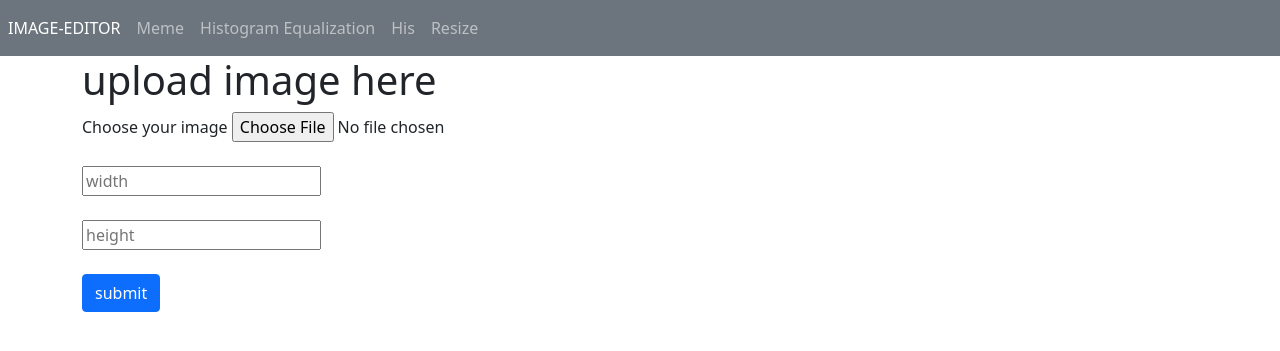
After one commit to jitendrapitchuka/Image_editor, a Django app: page /reseize/ in a window 1280 px wide. The commit adds this page. Shown: the top 351 px of the page. Run offline with Django 4.2, Linux system fonts and the light colour scheme.

Commit message:
working on download and completed resize function

```diff
--- a/image_editor/urls.py
+++ b/image_editor/urls.py
@@ -23,5 +23,7 @@ urlpatterns = [
     path('histogram/',views.histogram,name='histogram'),
     path('his/',views.histrgb,name='his'),
     path('',views.index,name='index'),
+    path('reseize/',views.resize,name='resize'),
+
     #path('output_meme',views.output_meme,name="meme_output")
 ]
--- a/my_app/templates/base.html
+++ b/my_app/templates/base.html
@@ -25,6 +25,9 @@
         <li class="nav-item">
           <a class="nav-link" href="{%url 'his'%}">His</a>
         </li>
+        <li class="nav-item">
+          <a class="nav-link" href="{%url 'resize'%}">Resize</a>
+        </li>
       </ul>
 
       </nav>
--- /dev/null
+++ b/my_app/templates/resize.html
@@ -0,0 +1,17 @@
+{%extends "base.html"%}
+{%block content%}
+<form method="POST" enctype="multipart/form-data" >
+    {%csrf_token%}
+    <h1>upload image here</h1>
+    <label for="myfile1">Choose your  image</label>
+            <input type="file" id="myfile1" name="myfile1"><br><br>
+            <input type="text" name="file1_width" placeholder="width"><br><br>
+            <input type="text" name="file1_height" placeholder="height"><br><br>
+
+
+
+    <input type="submit" class="btn btn-primary" value="submit">
+
+    </form>
+
+{%endblock%}
--- a/my_app/views.py
+++ b/my_app/views.py
@@ -5,6 +5,7 @@ from django.conf import settings
 from my_app.meme import meme_gen
 from my_app.histogram import histogrameq
 from my_app.histogramrgb import his
+from my_app.resize import size
 import os
 # Create your views here.
 
@@ -122,3 +123,45 @@ def histrgb(request):
         except IOError:
             return render(request,'his.html')
     return render(request,'his.html')
+
+
+def resize(request):
+    if(request.method=='POST'):
+
+        file1_width=request.POST.get('file1_width')
+        file1_height=request.POST.get('file1_height')
+        fs = FileSystemStorage()
+
+        file_paths = []
+
+        for file_name in request.FILES:
+            upload_file = request.FILES[file_name]
+            extension = os.path.splitext(upload_file.name)[1]
+            file_path = os.path.join(settings.MEDIA_ROOT_URL, file_name + extension)
+            file_paths.append(file_path)
+            filename = fs.save(file_path, request.FILES[file_name])
+        img_path= size(*file_paths,file1_width,file1_height)
+        myfile=file_paths[0]
+        if os.path.isfile(myfile):
+            os.remove(myfile)
+        # path='/home/jitendra/learning/github_repos/django_projects/Image_editor/my_app/static/final.png'
+        # image_path = os.path.basename(path)
+
+        return render(request, 'output.html')
+
+
+    return render(request, 'resize.html')
+
+    #     try:
+    #         with open(img_path, "rb") as f:
+    #             myfile=file_paths[0]
+    #             if os.path.isfile(myfile):
+    #                 os.remove(myfile)
+
+
+
+    #             return HttpResponse(f.read(), content_type="image/jpeg")
+
+    #     except IOError:
+    #         return render(request,'resize.html')
+    # return render(request,'resize.html')
```
Also changed, not shown: my_app/resize.py (added, +9 -0 lines), my_app/templates/output.html (added, +16 -0 lines), my_app/media/final.png, my_app/static/final.png (added).
